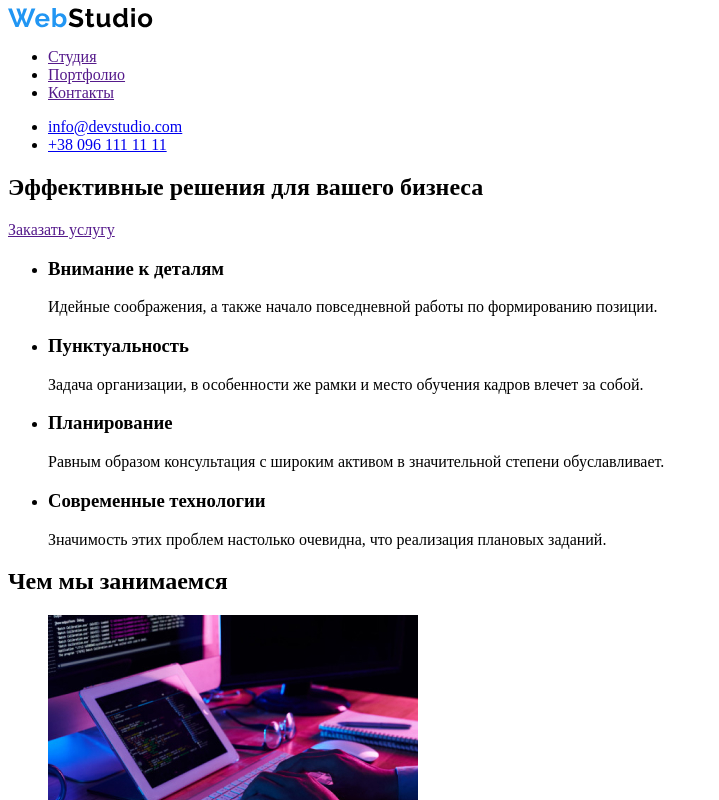
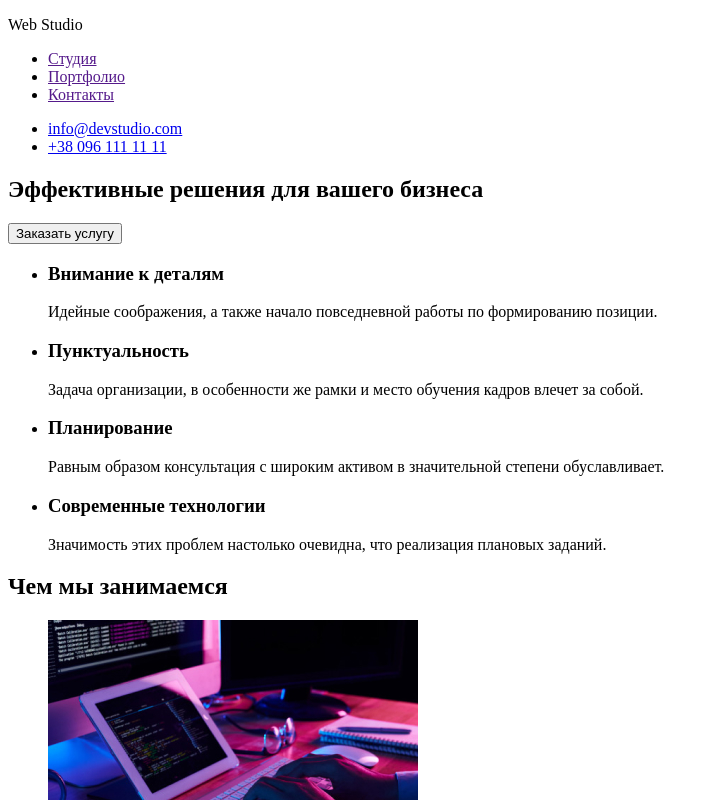
Before and after one commit to onezvinskaya/goit-markup-hw-01, a plain HTML site: page index.html in a window 1280 px wide. Shown: the top 800 px of the page, without its empty margins (0-719 px from the left). Drawn offline with Linux system fonts and the light colour scheme.

Commit message:
Update index.html
Поменяла лого на текст/ добавила кнопку Заказать услугу/ добавила нав

```diff
--- a/index.html
+++ b/index.html
@@ -8,14 +8,14 @@
 
   <body>
     <header>
-      <a href="/">
-        <img src="./images/logo/webstudio.svg" alt="лого" />
-      </a>
-      <ul>
-        <li><a href=""> Cтудия </a></li>
-        <li><a href=""> Портфолио </a></li>
-        <li><a href=""> Контакты </a></li>
-      </ul>
+      <p>Web Studio</p>
+      <nav>
+        <ul>
+          <li><a href=""> Cтудия </a></li>
+          <li><a href=""> Портфолио </a></li>
+          <li><a href=""> Контакты </a></li>
+        </ul>
+      </nav>
       <ul>
         <li><a href="mailto:info@devstudio.com">info@devstudio.com</a></li>
         <li><a href="tel:+380961111111">+38 096 111 11 11</a></li>
@@ -24,7 +24,7 @@
     <main>
       <section>
         <h1>Эффективные решения для вашего бизнеса</h1>
-        <a href="">Заказать услугу</a>
+        <button type="button">Заказать услугу</button>
       </section>
 
       <section>
@@ -127,10 +127,10 @@
     </main>
 
     <footer>
-      <a href="/"> <img src="./images/logo/webstudio.svg" alt="лого" /> </a>
+      <p>Web Studio</p>
       <ul>
         <li>
-          <p>г.Киев,пр-т Леси Украинки,26</p>
+          <p>г.Киев, пр-т Леси Украинки,26</p>
         </li>
         <li><a href="mailto:info@devstudio.com">info@devstudio.com</a></li>
         <li><a href="tel:+380961111111">+38 096 111 11 11</a></li>
```
